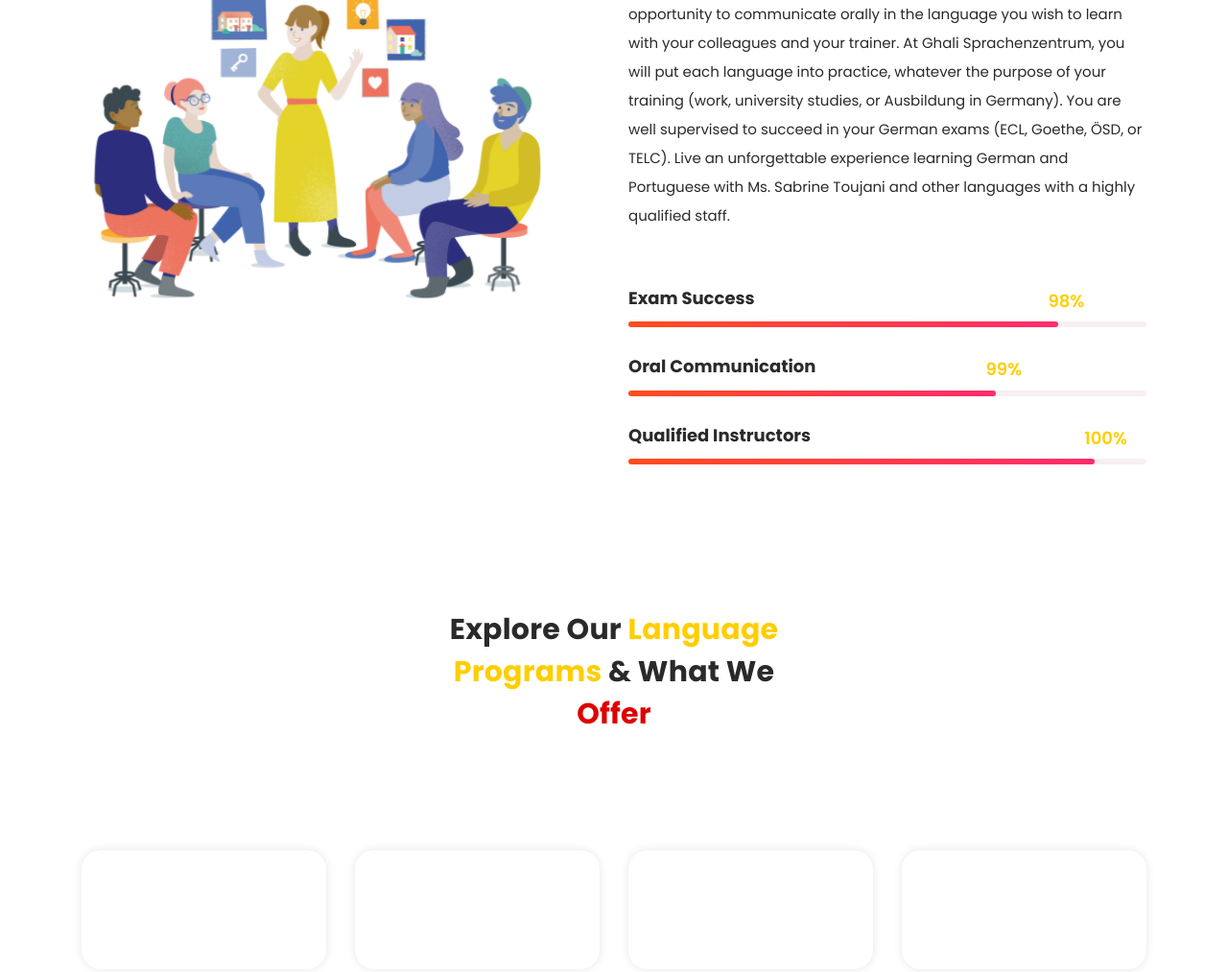
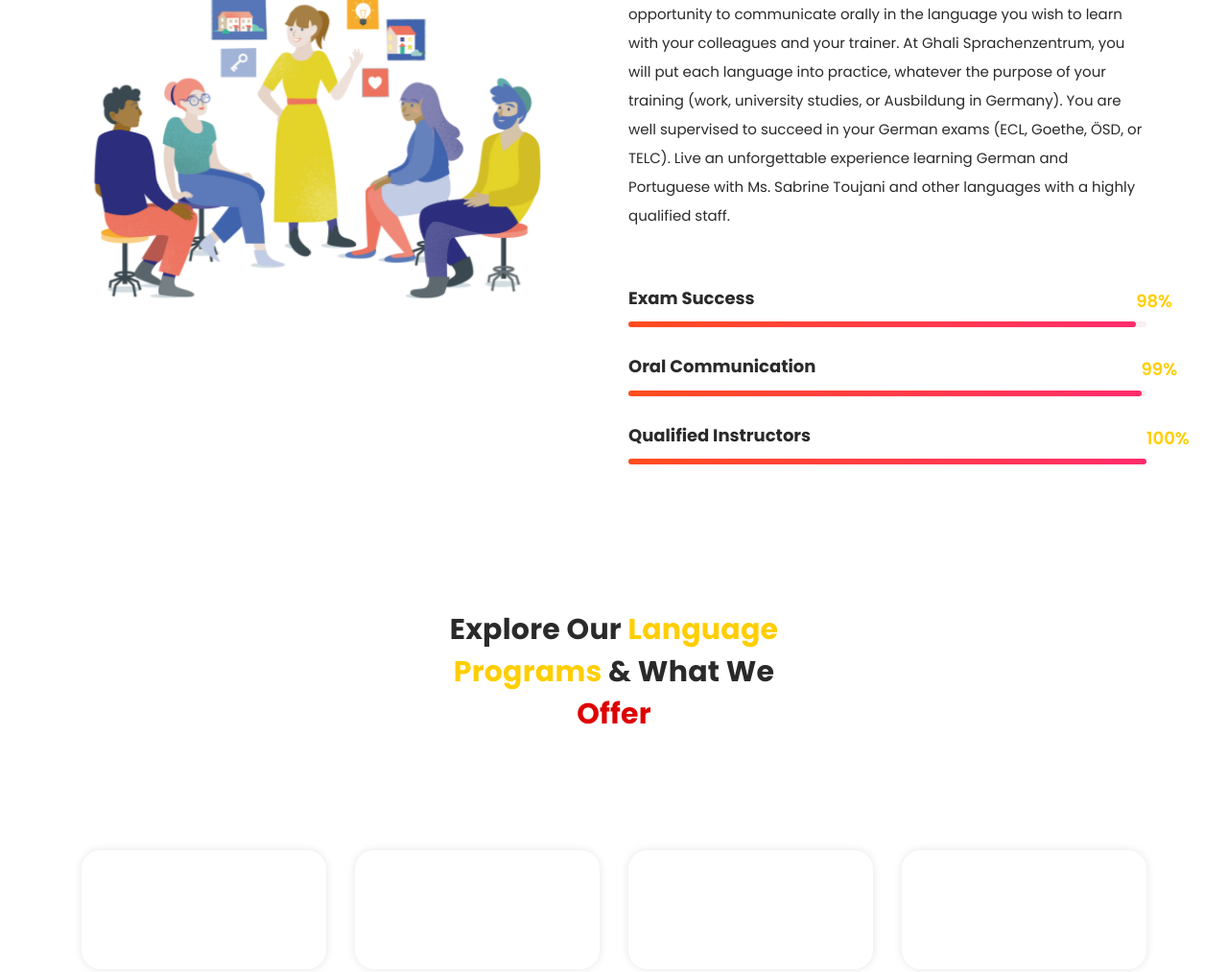
Before and after one commit to oussemamansouri/Ghali-Sprachenzentrum, a plain HTML site: page index.html in a window 1280 px wide. Shown: the part 1957-2970 px from the top of the page at 96% size. Drawn offline with nearby package versions, Linux system fonts and the light colour scheme.

Commit message:
Update templatemo-space-dynamic.css

```diff
--- a/assets/css/templatemo-space-dynamic.css
+++ b/assets/css/templatemo-space-dynamic.css
@@ -1023,15 +1023,15 @@ Services Style
 }
 
 .our-services .first-bar span {
-  left: 69%;
+  left: 99%;
 }
 
 .our-services .second-bar span {
-  left: 81%;
+  left: 98%;
 }
 
 .our-services .third-bar span {
-  left: 88%;
+  left: 100%;
 }
 
 .our-services .progress-skill-bar h4 {
@@ -1061,15 +1061,15 @@ Services Style
 }
 
 .our-services .first-bar .filled-bar {
-  width: 71%;
+  width: 99%;
 }
 
 .our-services .second-bar .filled-bar {
-  width: 83%;
+  width: 98%;
 }
 
 .our-services .third-bar .filled-bar {
-  width: 90%;
+  width: 100%;
 }
 
 
```
